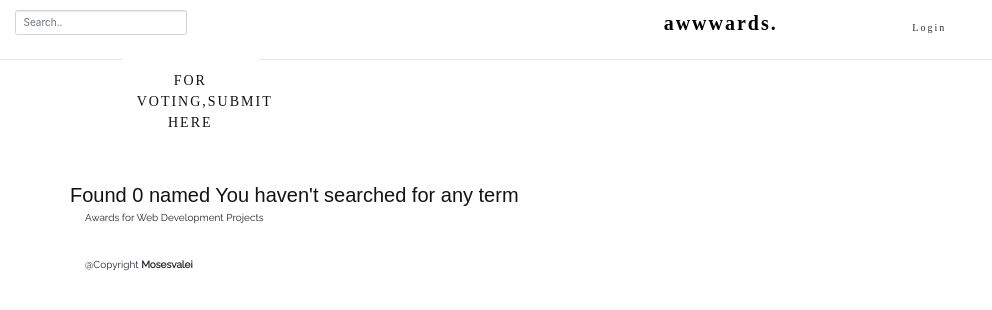
After one commit to Mosesvalei/Application-like-Awwards, a Django app: page /search/ in a window 1280 px wide. The commit adds this page. Shown: the top 310 px of the page, without its empty margins (0-992 px from the left). Run offline with Django 3.2, Linux system fonts and the light colour scheme; some libraries are stand-ins or nearby versions; some web fonts are replaced.

Commit message:
major changes

```diff
--- /dev/null
+++ b/awwardsapp/apps.py
@@ -0,0 +1,6 @@
+from django.apps import AppConfig
+
+
+class AwwardsappConfig(AppConfig):
+    default_auto_field = 'django.db.models.BigAutoField'
+    name = 'awwardsapp'
--- /dev/null
+++ b/awwardsapp/templates/search.html
@@ -0,0 +1,34 @@
+{%extends 'base.html'%}
+{% block content %}
+<link href="https://fonts.googleapis.com/css?family=Raleway" rel="stylesheet">
+<div class="container" style="font-size:14px; color: #131313;; font-family: fantasy; margin-top:50px;">
+
+  <div class="row">
+    {% if user%}
+    <h2>Found {{ profile|length }} named {{message}}</h2>
+    {% else %}
+    <h2> There is no user by this name {{message}}</h2>
+    {% endif %}
+
+  </div>
+
+  <div class="row" style="font-family: 'Montserrat', sans-serif;">
+
+    {% for post in posts %}
+    <div class="col-md-6 col-lg-4">
+      <div class="card border-0 transform-on-hover">
+        <a class="lightbox" href="">
+          <a href="{%url 'profile' user_id%}"><img class="img-responsive" src="{{ user.profile.prof_pic.url }}" style="width:50px; border-radius:50%"></a>
+        </a>
+        <div class="card-body">
+          <a href="">
+            <h4>{{post.user}}</h4>
+          </a>
+          <p class="text-muted card-text">{{ post.caption }}</p>
+        </div>
+      </div>
+    </div>
+    {% endfor %}
+  </div>
+</div>
+{% endblock %}
--- a/awwardsapp/templates/updateprofile.html
+++ b/awwardsapp/templates/updateprofile.html
@@ -16,7 +16,7 @@
 
     <link rel="stylesheet" href="https://use.fontawesome.com/releases/v5.3.1/css/all.css" integrity="sha384-mzrmE5qonljUremFsqc01SB46JvROS7bZs3IO2EmfFsd15uHvIt+Y8vEf7N7fWAU"
     crossorigin="anonymous">
-    <link rel="stylesheet" href="{% static 'css/main.css' %}">
+    <link rel="stylesheet" href="{% static 'css/styles.css' %}">
     <link href="https://fonts.googleapis.com/css?family=K2D" rel="stylesheet">
     <link href="https://fonts.googleapis.com/css?family=Cookie|Poiret+One" rel="stylesheet">
     {% endblock %}
```
Also changed, not shown: awwards/__init__.py (added), awwardsapp/__init__.py (added), awwardsapp/migrations/0001_initial.py (added), awwardsapp/migrations/__init__.py (added), db.sqlite3 (added), media/posts/GitHubsearch.png (added), media/posts/newsapi.png (added), 1 other file.
